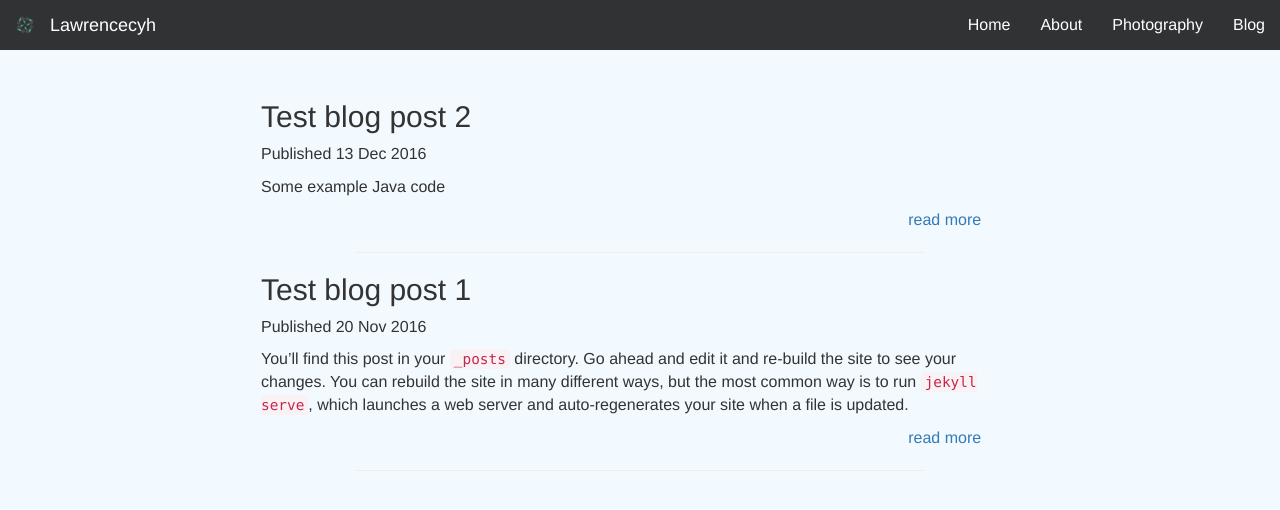
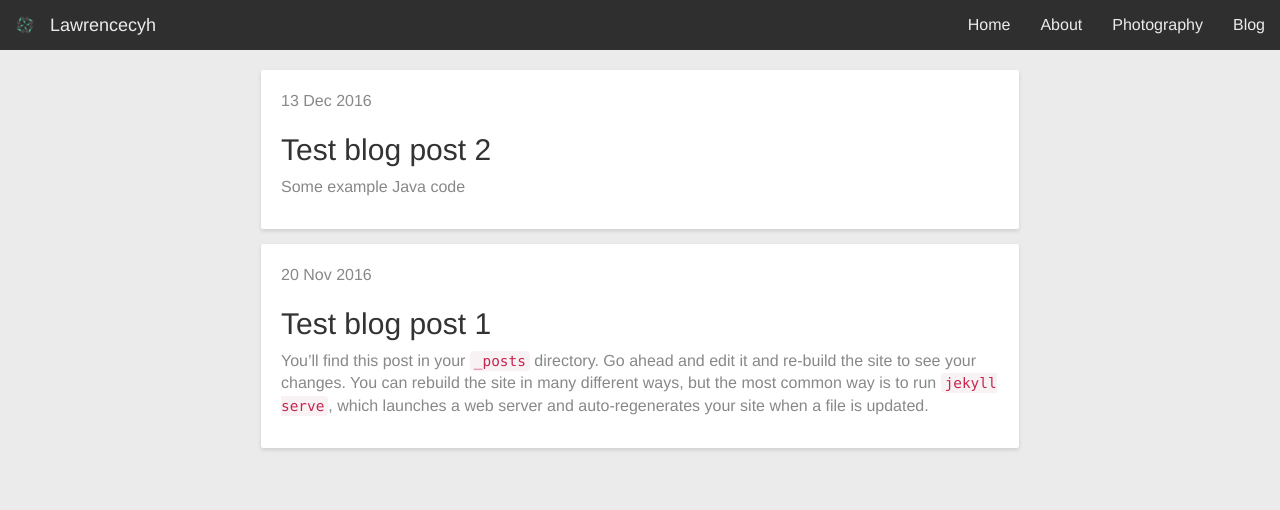
Before and after one commit to lawrencecyh/lawrencecyh.github.io, a Jekyll site: the page built from blog.md, in a window 1280 px wide. Shown: the top 510 px of the page. Built offline with Jekyll 4.4.1, drawn with Linux system fonts in a browser that asks for light colours.

Commit message:
Material elements for blog and posts

```diff
--- a/blog.md
+++ b/blog.md
@@ -3,13 +3,13 @@ layout: content
 title: Blog
 ---
 {% for post in site.posts %}
+
+<div class="excerpt" onclick="location.href='{{post.url}}';">
+{{ post.date | date_to_string }}
+
 <h2> {{ post.title }} </h2>
-<p>Published {{ post.date | date_to_string }}</p>
+
 {{ post.excerpt }}
-
-<div class="readmore">
-<a href="{{ post.url }}" >read more</a>
 </div>
 
-<hr class="divider">
 {% endfor %}
--- a/res/style.css
+++ b/res/style.css
@@ -5,7 +5,8 @@ html,
 body {
   display: block;
   overflow: auto;
-  background-color: #f2faff;
+  /*background-color: #f2faff;*/
+  background-color: #ebebeb;
 }
 
 body {
@@ -28,7 +29,7 @@ body {
 .navbar-custom .navbar-nav > li > a,
 .navbar-toggle,
 .navbar-custom .navbar-brand {
-    color:#fff;
+    color:#ebebeb;
 }
 
 .navbar-custom .navbar-header > a:hover,
@@ -85,14 +86,13 @@ body {
 }
 
 .page-div {
-    padding-top: 50px;
+    padding-top: 70px;
     padding-left: 5px;
     padding-right: 5px;
 }
 
 @media (min-width: 768px) {
     .page-div {
-        padding-top:80px;
         max-width: 768px;
         margin: auto;
     }
@@ -100,9 +100,37 @@ body {
 
 .readmore {
   text-align: right;
-  padding-right: 5%;
+  padding-right: 20px;
 }
 
 .divider {
   width: 75%;
 }
+
+.excerpt,
+.post {
+  background-color: white;
+  padding: 20px;
+  margin-bottom: 15px;
+  box-shadow: 0px 2px 4px rgba(0,0,0,0.12);
+  border-radius: 2px;
+}
+
+.excerpt {
+  color: #888;
+  cursor: pointer;
+  transition: all 0.5s cubic-bezier(.25,.8,.25,1);
+}
+
+.excerpt:hover {
+  box-shadow: 0px 8px 16px rgba(0,0,0,0.25);
+}
+
+.disqus-box {
+  padding-right: 20px;
+  padding-left: 20px;
+}
+
+h2 {
+  color: #333;
+}
```
Also changed, not shown: _layouts/post.md (+6 -4 lines).
